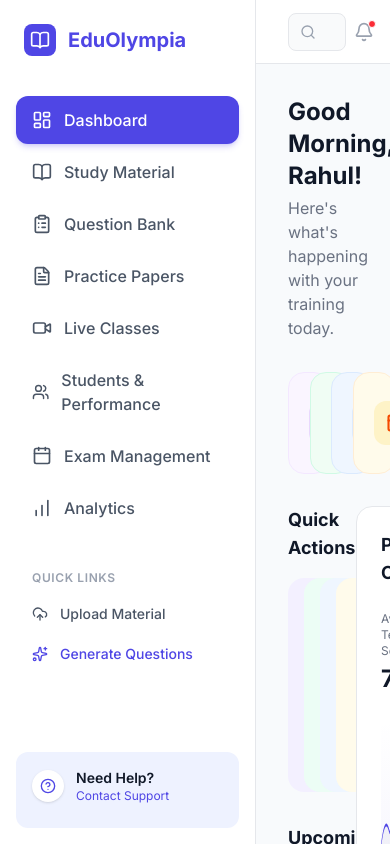
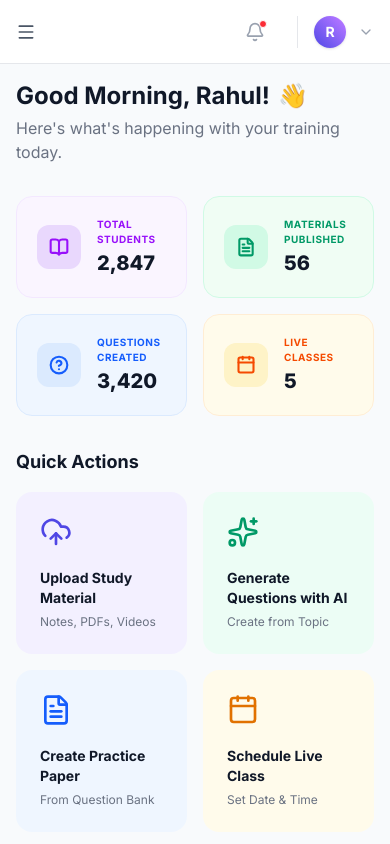
Before and after one commit to bharathjai/EduOlympia, a Next.js app in the folder frontend/: page /dashboard/trainer in a window 390 px wide. Built offline with nearby package versions, Linux system fonts and the light colour scheme.

Commit message:
feat: Add responsive mobile layouts for dashboards

```diff
--- a/frontend/src/app/dashboard/student/page.tsx
+++ b/frontend/src/app/dashboard/student/page.tsx
@@ -27,7 +27,7 @@ export default function StudentDashboard() {
       </div>
 
       {/* Top Stats */}
-      <div className="grid grid-cols-4 gap-6 mb-8">
+      <div className="grid grid-cols-2 md:grid-cols-4 gap-4 lg:gap-6 mb-8">
         <div className="bg-white rounded-2xl p-6 shadow-sm border border-gray-100 flex items-center gap-4">
           <div className="w-12 h-12 bg-purple-100 text-purple-600 rounded-xl flex items-center justify-center">
             <Flame className="w-6 h-6" />
@@ -69,8 +69,8 @@ export default function StudentDashboard() {
         </div>
       </div>
 
-      <div className="grid grid-cols-3 gap-8">
-        <div className="col-span-2 space-y-8">
+      <div className="flex flex-col lg:grid lg:grid-cols-3 gap-8">
+        <div className="lg:col-span-2 space-y-8">
           {/* Continue Learning */}
           <section>
             <div className="flex justify-between items-center mb-4">
@@ -78,7 +78,7 @@ export default function StudentDashboard() {
               <button className="text-sm text-brand font-medium hover:underline">View All</button>
             </div>
 
-            <div className="grid grid-cols-3 gap-4">
+            <div className="grid grid-cols-1 md:grid-cols-3 gap-4">
               <div className="bg-white border border-gray-200 rounded-2xl p-5 hover:shadow-lg transition-all group cursor-pointer">
                 <div className="bg-purple-100 text-purple-700 text-xs font-semibold px-2 py-1 rounded w-fit mb-4">Mathematics</div>
                 <div className="h-20 flex items-center justify-center mb-4">
@@ -136,7 +136,7 @@ export default function StudentDashboard() {
               <button className="text-sm text-brand font-medium hover:underline">View All</button>
             </div>
 
-            <div className="grid grid-cols-2 gap-4">
+            <div className="grid grid-cols-1 xl:grid-cols-2 gap-4">
               <div className="bg-white border border-gray-200 rounded-2xl p-5 hover:shadow-lg transition-all group cursor-pointer flex gap-5">
                 <div className="w-24 h-24 bg-yellow-50 rounded-xl flex items-center justify-center shrink-0">
                   <ClipboardList className="w-10 h-10 text-yellow-600" />
--- a/frontend/src/app/dashboard/trainer/page.tsx
+++ b/frontend/src/app/dashboard/trainer/page.tsx
@@ -30,7 +30,7 @@ export default function TrainerDashboard() {
       </div>
 
       {/* Top Stats */}
-      <div className="grid grid-cols-4 gap-4 mb-8">
+      <div className="grid grid-cols-2 lg:grid-cols-4 gap-4 mb-8">
         <div className="bg-[#FAF5FF] rounded-2xl p-5 border border-purple-100 flex items-center gap-4">
           <div className="w-11 h-11 bg-[#E9D8FD] text-purple-600 rounded-xl flex items-center justify-center shrink-0">
             <BookOpen className="w-5 h-5" strokeWidth={2.5} />
@@ -72,12 +72,12 @@ export default function TrainerDashboard() {
         </div>
       </div>
 
-      <div className="grid grid-cols-3 gap-8">
-        <div className="col-span-2 space-y-8">
+      <div className="flex flex-col lg:grid lg:grid-cols-3 gap-8">
+        <div className="lg:col-span-2 space-y-8">
           {/* Quick Actions */}
           <section>
             <h2 className="text-lg font-bold text-gray-900 mb-4">Quick Actions</h2>
-            <div className="grid grid-cols-4 gap-4">
+            <div className="grid grid-cols-2 lg:grid-cols-4 gap-4">
               <button className="flex flex-col items-start text-left p-6 rounded-2xl transition-all group bg-[#F3F0FF] hover:bg-[#EBE5FF]">
                 <div className="text-brand mb-5">
                   <UploadCloud className="w-8 h-8" strokeWidth={2} />
@@ -127,7 +127,7 @@ export default function TrainerDashboard() {
               <button className="text-sm text-brand font-medium hover:underline">View Calendar</button>
             </div>
 
-            <div className="grid grid-cols-2 gap-4">
+            <div className="grid grid-cols-1 xl:grid-cols-2 gap-4">
               {/* Card 1 */}
               <div className="bg-[#F3F0FF] rounded-2xl p-5 relative overflow-hidden flex flex-col justify-between min-h-[180px]">
                 <div>
--- a/frontend/src/components/DashboardLayout.tsx
+++ b/frontend/src/components/DashboardLayout.tsx
@@ -18,7 +18,9 @@ import {
   HelpCircle,
   Bell,
   Search,
-  ChevronDown
+  ChevronDown,
+  Menu,
+  X
 } from "lucide-react";
 
 interface SidebarItem {
@@ -37,6 +39,7 @@ interface DashboardLayoutProps {
 export default function DashboardLayout({ children, role, userName, userDescription }: DashboardLayoutProps) {
   const pathname = usePathname();
   const [isProfileOpen, setIsProfileOpen] = useState(false);
+  const [isMobileMenuOpen, setIsMobileMenuOpen] = useState(false);
 
   const trainerMenu: SidebarItem[] = [
     { name: "Dashboard", href: "/dashboard/trainer", icon: LayoutDashboard },
@@ -62,14 +65,30 @@ export default function DashboardLayout({ children, role, userName, userDescript
   const menu = role === "trainer" ? trainerMenu : studentMenu; // Defaulting to these two for MVP demo
 
   return (
-    <div className="flex h-screen bg-[#F8FAFC]">
+    <div className="flex h-screen bg-[#F8FAFC] relative overflow-hidden">
+      {/* Mobile Sidebar Overlay */}
+      {isMobileMenuOpen && (
+        <div
+          className="fixed inset-0 bg-gray-900/50 z-40 md:hidden backdrop-blur-sm"
+          onClick={() => setIsMobileMenuOpen(false)}
+        />
+      )}
+
       {/* Sidebar */}
-      <div className="w-64 bg-white border-r border-gray-200 flex flex-col">
-        <div className="p-6 flex items-center gap-3">
+      <div className={`fixed inset-y-0 left-0 z-50 w-64 bg-white border-r border-gray-200 flex flex-col transform transition-transform duration-300 ease-in-out md:relative md:translate-x-0 ${isMobileMenuOpen ? "translate-x-0" : "-translate-x-full"}`}>
+        <div className="p-6 flex items-center justify-between">
+          <div className="flex items-center gap-3">
             <div className="w-8 h-8 rounded-lg bg-brand flex items-center justify-center">
               <BookOpen className="w-5 h-5 text-white" />
             </div>
             <span className="text-xl font-bold text-brand">EduOlympia</span>
+          </div>
+          <button
+            className="md:hidden text-gray-500 hover:text-gray-700"
+            onClick={() => setIsMobileMenuOpen(false)}
+          >
+            <X className="w-5 h-5" />
+          </button>
         </div>
 
         <nav className="flex-1 px-4 py-4 space-y-1 overflow-y-auto">
@@ -122,16 +141,24 @@ export default function DashboardLayout({ children, role, userName, userDescript
       </div>
 
       {/* Main Content */}
-      <div className="flex-1 flex flex-col overflow-hidden">
+      <div className="flex-1 flex flex-col overflow-hidden w-full">
         {/* Header */}
-        <header className="h-16 bg-white border-b border-gray-200 flex items-center justify-between px-8">
-          <div className="relative w-96">
+        <header className="h-16 bg-white border-b border-gray-200 flex items-center justify-between px-4 sm:px-6 md:px-8">
+          <div className="flex items-center gap-3">
+            <button
+              className="md:hidden p-2 -ml-2 text-gray-600 hover:text-brand transition-colors rounded-lg hover:bg-gray-50"
+              onClick={() => setIsMobileMenuOpen(true)}
+            >
+              <Menu className="w-5 h-5" />
+            </button>
+            <div className="relative w-48 sm:w-64 md:w-96 hidden sm:block">
               <Search className="w-4 h-4 absolute left-3 top-1/2 -translate-y-1/2 text-gray-400" />
               <input
                 type="text"
-              placeholder="Search students, content, tests..."
+                placeholder="Search..."
                 className="w-full pl-10 pr-4 py-2 bg-gray-50 border border-gray-200 rounded-lg text-sm focus:outline-none focus:ring-2 focus:ring-brand/20 focus:border-brand"
               />
+            </div>
           </div>
 
           <div className="flex items-center gap-6">
@@ -141,13 +168,13 @@ export default function DashboardLayout({ children, role, userName, userDescript
             </button>
 
             <div
-              className="relative flex items-center gap-3 pl-6 border-l border-gray-200 cursor-pointer"
+              className="relative flex items-center gap-2 sm:gap-3 pl-4 sm:pl-6 border-l border-gray-200 cursor-pointer"
               onClick={() => setIsProfileOpen(!isProfileOpen)}
             >
-              <div className="w-9 h-9 rounded-full bg-gradient-to-tr from-brand to-purple-400 flex items-center justify-center text-white font-bold text-sm shadow-sm">
+              <div className="w-8 h-8 sm:w-9 sm:h-9 rounded-full bg-gradient-to-tr from-brand to-purple-400 flex items-center justify-center text-white font-bold text-sm shadow-sm shrink-0">
                 {userName.charAt(0)}
               </div>
-              <div>
+              <div className="hidden lg:block">
                 <p className="text-sm font-semibold text-gray-900">{userName}</p>
                 <p className="text-xs text-gray-500">{userDescription}</p>
               </div>
@@ -179,7 +206,7 @@ export default function DashboardLayout({ children, role, userName, userDescript
         </header>
 
         {/* Scrollable Content */}
-        <main className="flex-1 overflow-y-auto p-8">
+        <main className="flex-1 overflow-y-auto p-4 sm:p-6 md:p-8">
           {children}
         </main>
       </div>
```
Lines whose indentation alone changed are shown as unchanged.
